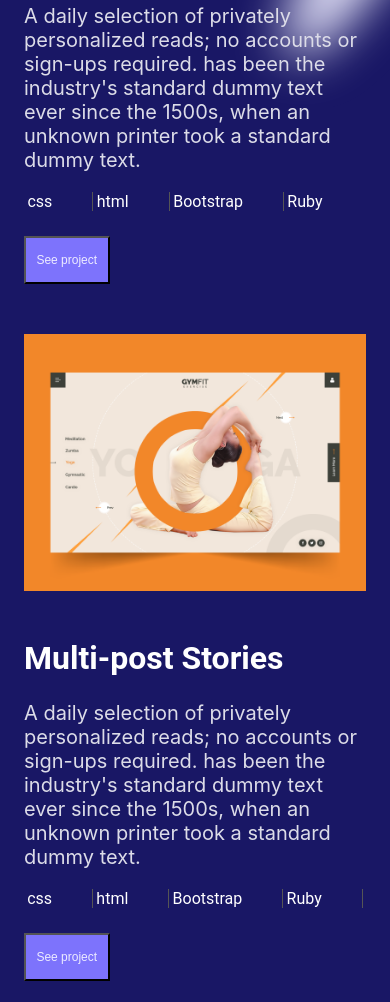
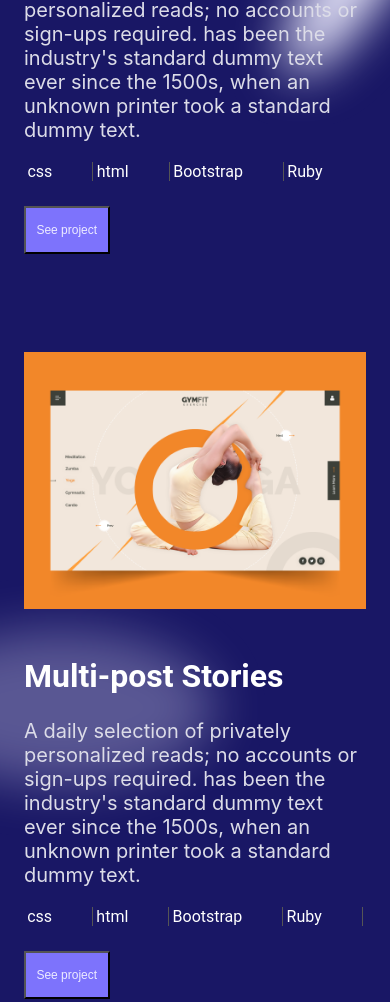
Before and after one commit to Agetuni/PortfolioProject, a website: page index.html in a window 390 px wide. Shown: the part 2113-3115 px from the top of the page. Drawn offline with Linux system fonts and the light colour scheme.

Commit message:
Fix icon

```diff
--- a/index.html
+++ b/index.html
@@ -132,7 +132,7 @@
                     </ul>
                     <button class="seebutton">See project</button>
                 </li>
-                <li class="workCard">
+                <li class="workCard" id="thirdcard">
                     <img src="Images/projectOne.png" alt="projectone">
                     <h3>Multi-post Stories</h3>
                     <p>A daily selection of privately personalized reads; no accounts or
@@ -148,7 +148,7 @@
                     <button class="seebutton">See project</button>
 
                 </li>
-                <li class="workCard">
+                <li class="workCard" >
                     <img src="Images/projectOne.png" alt="projectone">
                     <h3>Multi-post Stories</h3>
                     <p>A daily selection of privately personalized reads; no accounts or
--- a/style.css
+++ b/style.css
@@ -114,10 +114,9 @@ body {
 
   .detailContent {
     display: grid;
-    margin: 20%;
     width: 100%;
     background-image: url("Images/eclips2.svg");
-    background-position: 0% 12%;
+    background-position: 0% 10%;
     background-repeat: no-repeat;
   }
 
@@ -159,14 +158,20 @@ body {
   }
 
   .works {
-    margin: 24px;
     column-gap: 50px;
   }
 
   .workCard {
+    padding: 24px;
     margin-top: 20px;
     display: flex;
     flex-direction: column;
+  }
+
+  #thirdcard {
+    background-image: url("Images/eclips4.svg");
+    background-repeat: no-repeat;
+    background-position: 0% 60%;
   }
 
   .workCard img {
@@ -220,7 +225,7 @@ body {
   .footer {
     width: 100%;
     margin: 24px;
-    margin-top: 100px;
+    margin-top: 150px;
     border-top: 1px solid #3a3837;
   }
 
```
Also changed, not shown: Images/eclips4.svg (added), Images/eclips5.svg (added).
